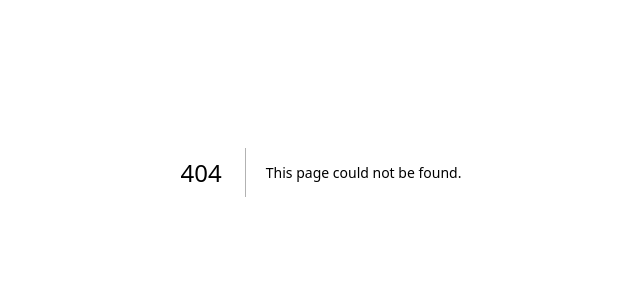
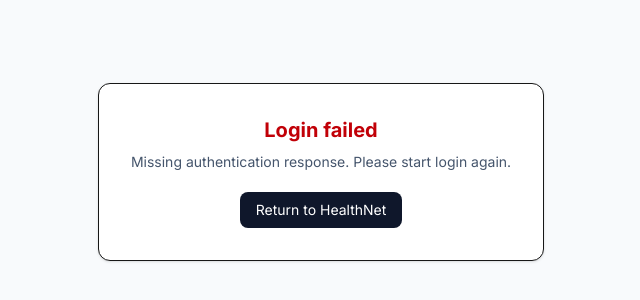
Before and after one commit to NitishkBiswal/Healthnet, a Next.js app in the folder frontend/: page /auth/callback in a window 1280 px wide. Before the commit this address had no page. Shown: the part 228-528 px from the top of the page, without its empty margins (319-959 px from the left). Built offline with nearby package versions, Linux system fonts and the light colour scheme; no server answers.

Commit message:
Add Segment 14 role login and route guard

```diff
--- /dev/null
+++ b/frontend/src/app/auth/callback/page.tsx
@@ -0,0 +1,13 @@
+"use client";
+import { useEffect, useState } from "react";
+import { useRouter } from "next/navigation";
+import { completeLogin, ROLE_CONFIG, type UserRole } from "@/lib/auth";
+export default function AuthCallbackPage() {
+  const router = useRouter(); const [error, setError] = useState("");
+  useEffect(() => { const params = new URLSearchParams(window.location.search); const code = params.get("code"); const state = params.get("state"); const keycloakError = params.get("error");
+    if (keycloakError) { setError(params.get("error_description") ?? "Keycloak login was cancelled."); return; }
+    if (!code || !state) { setError("Missing authentication response. Please start login again."); return; }
+    void completeLogin(code, state).then((role: UserRole) => router.replace(ROLE_CONFIG[role].portal)).catch((reason: unknown) => setError(reason instanceof Error ? reason.message : "Login failed."));
+  }, [router]);
+  return <main className="flex min-h-screen items-center justify-center bg-slate-50 px-6"><div className="max-w-md rounded-xl border bg-white p-8 text-center shadow-sm">{error ? <><h1 className="text-xl font-bold text-red-700">Login failed</h1><p className="mt-2 text-sm text-slate-600">{error}</p><a href="/" className="mt-5 inline-block rounded-lg bg-slate-900 px-4 py-2 text-sm text-white">Return to HealthNet</a></> : <><h1 className="text-xl font-bold">Completing secure sign-in…</h1><p className="mt-2 text-sm text-slate-600">Verifying your HealthNet account.</p></>}</div></main>;
+}
```
